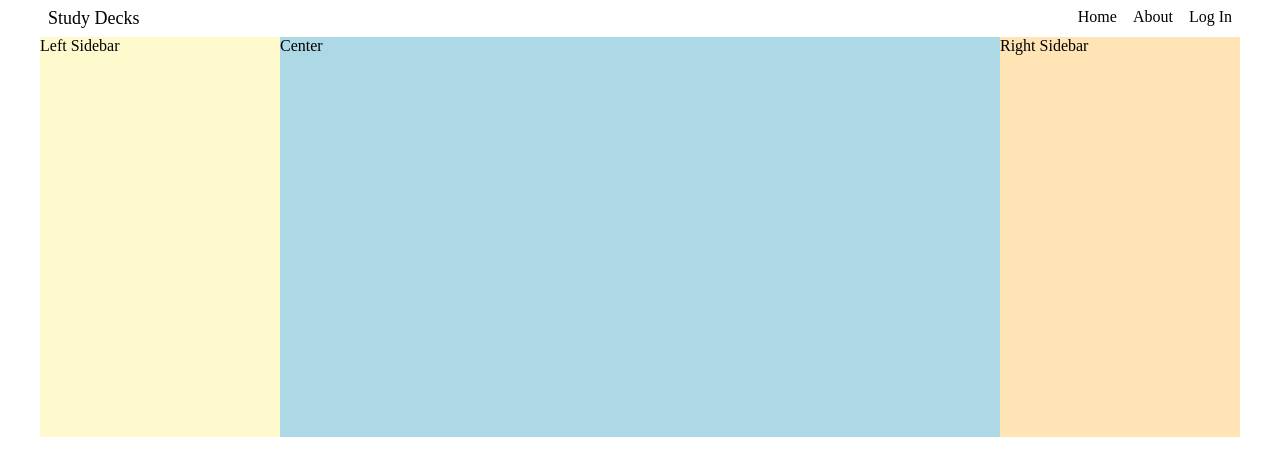
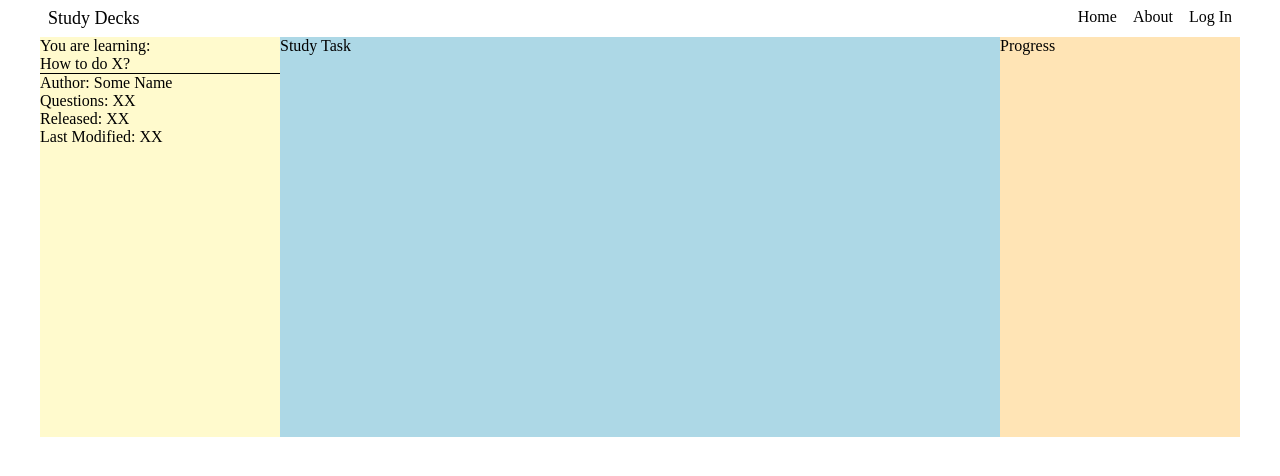
Before and after one commit to JacquesLucke/study-decks, a React app in the folder web-frontend/: page / in a window 1280 px wide. Shown: the top 476 px of the page. Built offline with nearby package versions, Linux system fonts and the light colour scheme.

Commit message:
add some more mockups

```diff
--- a/web-frontend/src/app-style.scss
+++ b/web-frontend/src/app-style.scss
@@ -58,3 +58,7 @@ $max-width: 1200px;
   padding: 0.5rem;
   float: right;
 }
+
+.deck-info > hr {
+  border-top: 1px solid black;
+}
--- a/web-frontend/src/index.tsx
+++ b/web-frontend/src/index.tsx
@@ -23,21 +23,61 @@ class AppHeader extends React.Component {
   }
 }
 
+class DeckInfo extends React.Component {
+  render() {
+    return (
+      <div className="deck-info">
+        <p>You are learning:</p>
+        <p>How to do X?</p>
+        <hr />
+        <p>Author: Some Name</p>
+        <p>Questions: XX</p>
+        <p>Released: XX</p>
+        <p>Last Modified: XX</p>
+      </div>
+    );
+  }
+}
+
+class CurrentTask extends React.Component {
+  render() {
+    return <div>Study Task</div>;
+  }
+}
+
+class DeckProgress extends React.Component {
+  render() {
+    return <div>Progress</div>;
+  }
+}
+
 class AppBodyLeftSidebar extends React.Component {
   render() {
-    return <div className="app-body-left-sidebar">Left Sidebar</div>;
+    return (
+      <div className="app-body-left-sidebar">
+        <DeckInfo />
+      </div>
+    );
   }
 }
 
 class AppBodyCenter extends React.Component {
   render() {
-    return <div className="app-body-center">Center</div>;
+    return (
+      <div className="app-body-center">
+        <CurrentTask />
+      </div>
+    );
   }
 }
 
 class AppBpdyRightSidebar extends React.Component {
   render() {
-    return <div className="app-body-right-sidebar">Right Sidebar</div>;
+    return (
+      <div className="app-body-right-sidebar">
+        <DeckProgress />
+      </div>
+    );
   }
 }
 
```
